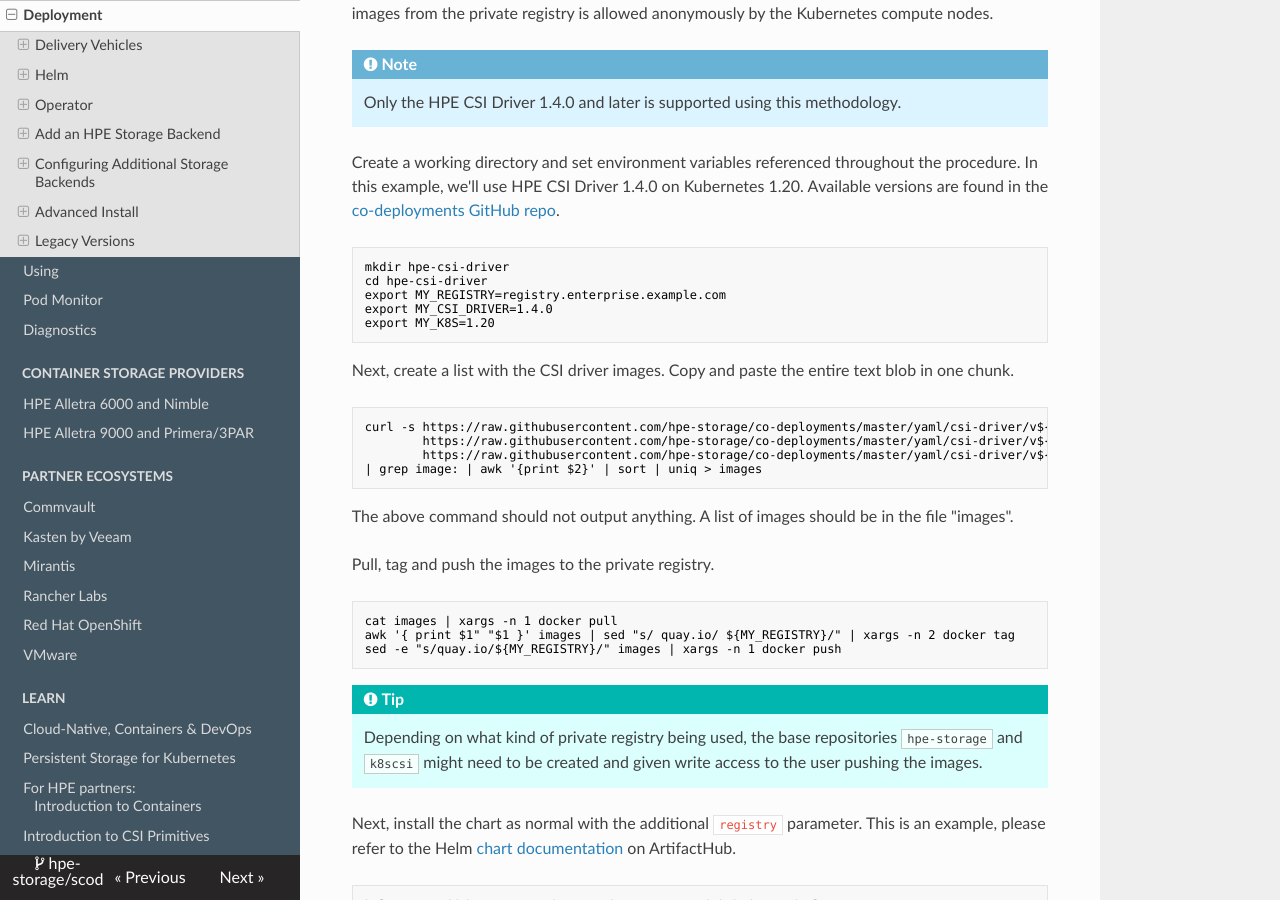
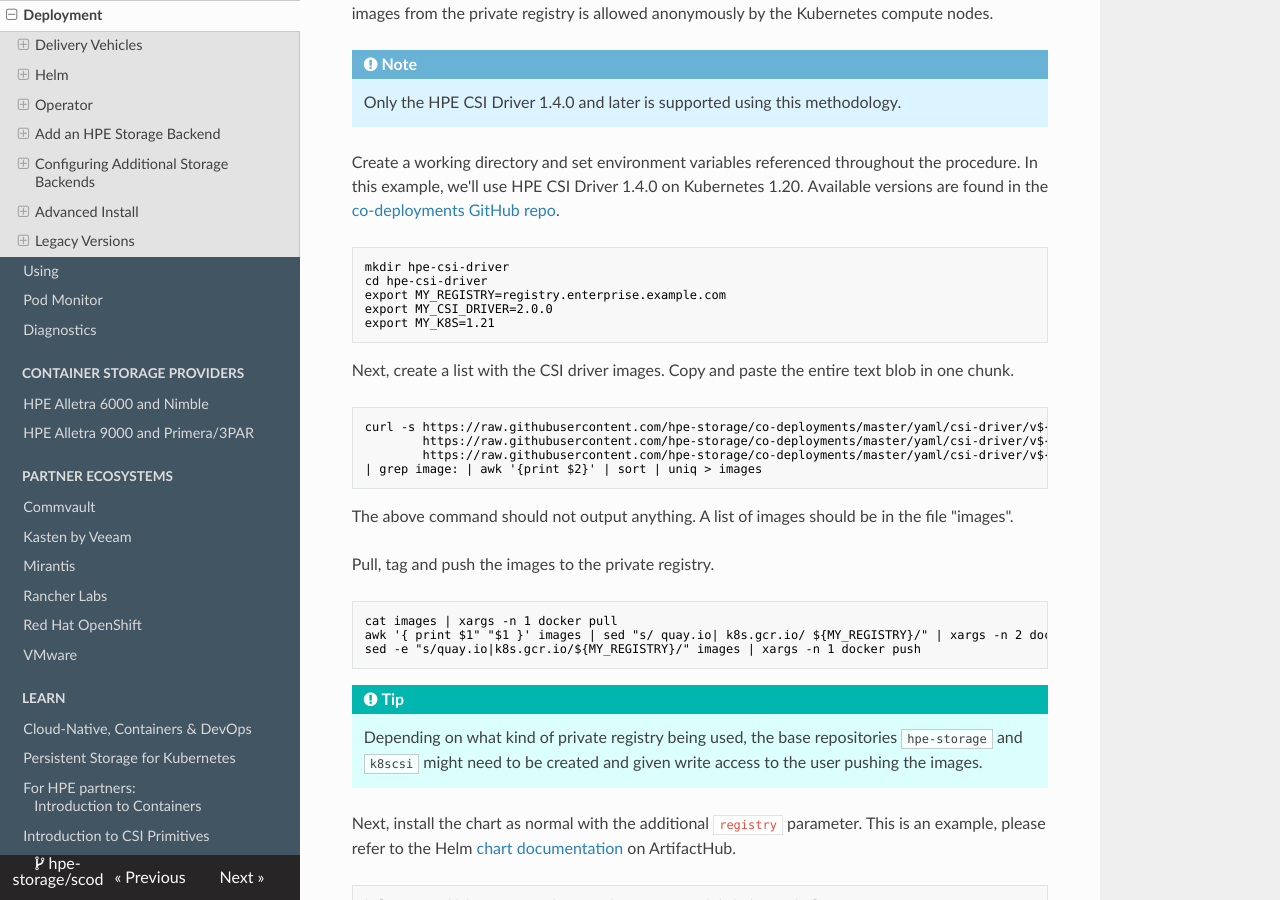
Before and after one commit to hpe-storage/scod, an MkDocs documentation site: the page built from docs/csi_driver/deployment.md, in a window 1280 px wide and 900 px high, scrolled down 2567 px. Built offline with MkDocs 1.6.1, drawn with Linux system fonts in a browser that asks for light colours; nearby versions of some CDN libraries.

````diff
--- a/docs/csi_driver/deployment.md
+++ b/docs/csi_driver/deployment.md
@@ -48,8 +48,8 @@ Create a working directory and set environment variables referenced throughout t
 mkdir hpe-csi-driver
 cd hpe-csi-driver
 export MY_REGISTRY=registry.enterprise.example.com
-export MY_CSI_DRIVER=1.4.0
-export MY_K8S=1.20
+export MY_CSI_DRIVER=2.0.0
+export MY_K8S=1.21
 ```
 
 Next, create a list with the CSI driver images. Copy and paste the entire text blob in one chunk.
@@ -67,8 +67,8 @@ Pull, tag and push the images to the private registry.
 
 ```text
 cat images | xargs -n 1 docker pull
-awk '{ print $1" "$1 }' images | sed "s/ quay.io/ ${MY_REGISTRY}/" | xargs -n 2 docker tag
-sed -e "s/quay.io/${MY_REGISTRY}/" images | xargs -n 1 docker push
+awk '{ print $1" "$1 }' images | sed "s/ quay.io| k8s.gcr.io/ ${MY_REGISTRY}/" | xargs -n 2 docker tag
+sed -e "s/quay.io|k8s.gcr.io/${MY_REGISTRY}/" images | xargs -n 1 docker push
 ```
 
 !!! tip
````
Also changed, not shown: docs/container_storage_provider/hpe_alletra_6000/index.md (+2 -4 lines), docs/csi_driver/diagnostics.md (+2 -2 lines), docs/csi_driver/index.md (+3 -5 lines), docs/csi_driver/using.md (+1 -4 lines).
